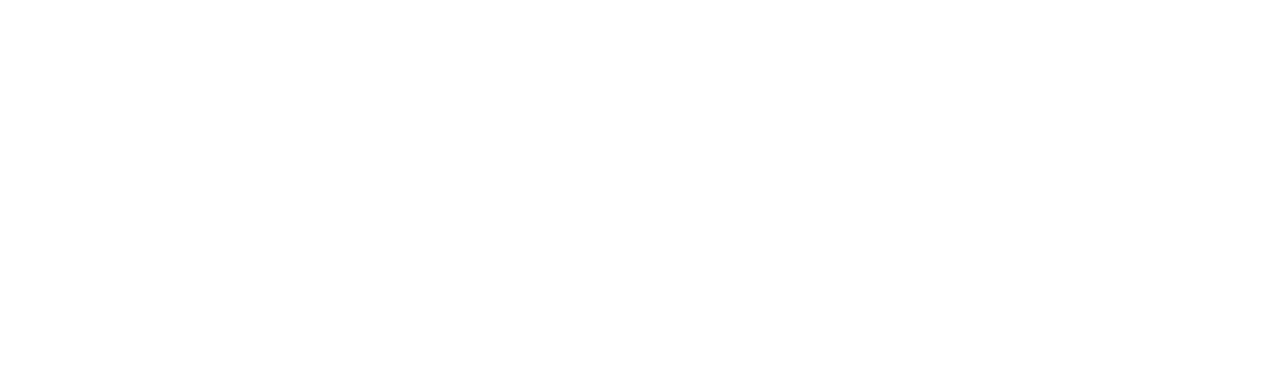
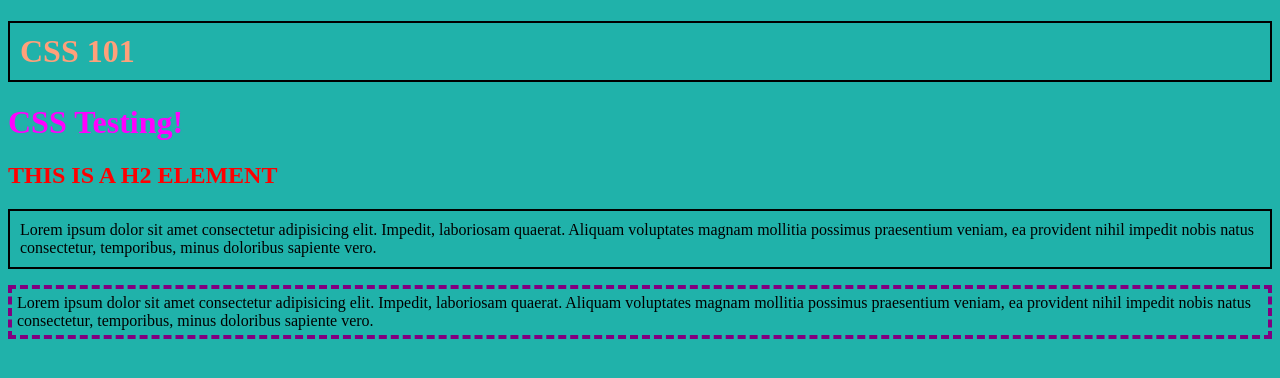
Before and after one commit to suvdaa0424/css101, a plain HTML site: page index.html in a window 1280 px wide. Drawn offline with Linux system fonts and the light colour scheme.

Commit message:
added index2.html

```diff
--- a/index.html
+++ b/index.html
@@ -4,9 +4,32 @@
     <meta charset="UTF-8">
     <meta http-equiv="X-UA-Compatible" content="IE=edge">
     <meta name="viewport" content="width=device-width, initial-scale=1.0">
-    <title>Document</title>
+    <title>CSS 101</title>
+    <link rel="stylesheet" href="styles.css">
+    <style>
+        body { background-color: lightseagreen;}
+        h1 { color:magenta}
+        h2 { color:red}
+        .border {
+            border: 2px solid black;
+            padding: 10px;
+        }
+        .dashed-border {
+            border: 4px dashed purple;
+            padding: 5px;
+        }
+        #title {
+            text-transform: uppercase;
+        }
+    </style>
 </head>
 <body>
-
+    <div>
+        <h1 class="border" style="color: lightsalmon">CSS 101</h1>
+        <h1>CSS Testing!</h1>
+        <h2 id="title">This is a H2 element</h2>
+        <p class="border">Lorem ipsum dolor sit amet consectetur adipisicing elit. Impedit, laboriosam quaerat. Aliquam voluptates magnam mollitia possimus praesentium veniam, ea provident nihil impedit nobis natus consectetur, temporibus, minus doloribus sapiente vero.</p>
+        <p class="dashed-border">Lorem ipsum dolor sit amet consectetur adipisicing elit. Impedit, laboriosam quaerat. Aliquam voluptates magnam mollitia possimus praesentium veniam, ea provident nihil impedit nobis natus consectetur, temporibus, minus doloribus sapiente vero.</p>
+    </div>
 </body>
 </html>
--- /dev/null
+++ b/styles.css
@@ -0,0 +1,3 @@
+h2 {
+    color: darkviolet;
+}
--- /dev/null
+++ b/styles2.css
@@ -0,0 +1,10 @@
+body {
+    background-color: yellow;
+}
+ul li:nth-last-child(2) {
+    /* or nth-last-of-type(1) */
+    background-color: green;
+}
+ul li {
+    font-style: italic;
+}
```
Also changed, not shown: index2.html (added, +14 -0 lines).
